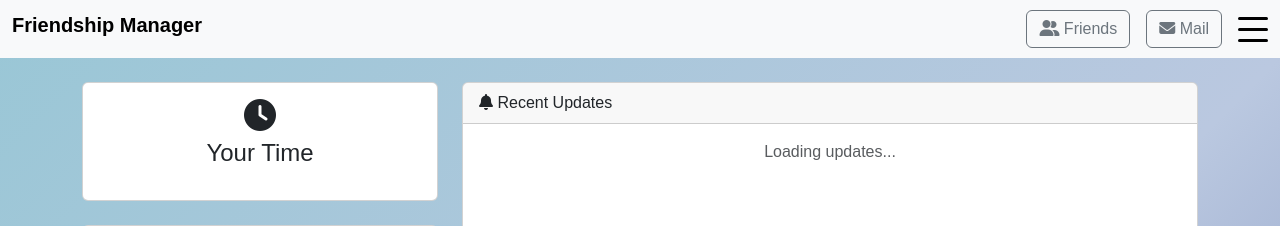
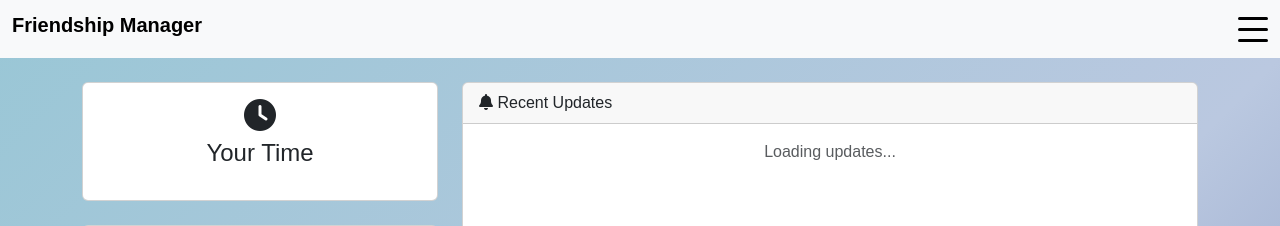
Before and after one commit to fireatwill13/CS50FinalProject, a Flask app: page / in a window 1280 px wide. Shown: the top 226 px of the page. Run offline with Flask 3, Linux system fonts and the light colour scheme; a user stored in the database is signed in; data comes from the database, SQL or seed files in the repository; some libraries are stand-ins or nearby versions.

Commit message:
Clean up homepage formatting

```diff
--- a/templates/friendship_homepage.html
+++ b/templates/friendship_homepage.html
@@ -17,12 +17,6 @@
             <div class="container-fluid">
                 <h1 class="navbar-brand">Friendship Manager</h1>
                 <div class="d-flex align-items-center">
-                    <a href="#" class="btn btn-outline-secondary me-3">
-                        <i class="fas fa-user-friends"></i> Friends
-                    </a>
-                    <a href="#" class="btn btn-outline-secondary me-3">
-                        <i class="fas fa-envelope"></i> Mail
-                    </a>
                     <!-- Hamburger Menu -->
                     <button class="btn-hamburger" onclick="toggleMenu()">
                         <div class="bar"></div>
```
